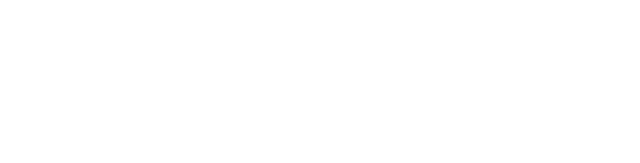
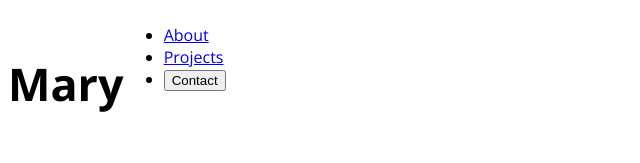
Before and after one commit to atikdev-bd/dev-portfolio, a plain HTML site: page index.html in a window 1280 px wide. Shown: the whole page, without its empty margins (0-640 px from the left). Drawn offline with nearby package versions, Linux system fonts and the light colour scheme.

Commit message:
styles css added

```diff
--- a/index.html
+++ b/index.html
@@ -4,11 +4,27 @@
 <head>
     <meta charset="UTF-8">
     <meta name="viewport" content="width=device-width, initial-scale=1.0">
-    <title>Web Developer Portfolio/title>
+    <link rel="preconnect" href="https://fonts.googleapis.com">
+    <link rel="preconnect" href="https://fonts.gstatic.com" crossorigin>
+    <link rel="preconnect" href="https://fonts.googleapis.com">
+    <link rel="preconnect" href="https://fonts.gstatic.com" crossorigin>
+    <link href="https://fonts.googleapis.com/css2?family=Open+Sans:ital,wght@0,300..800;1,300..800&display=swap"
+        rel="stylesheet">
+
+    <link rel="stylesheet" href="styles/portfolio.css">
+    <title>Web Developer Portfolio</title>
 </head>
 
-<body>
-    <header></header>
+<body class="open-sans-normal">
+    <header>
+        <nav>
+            <h3 class="nav-title">Ma<span>r</span>y</h3>
+            <ul>
+                <li><a href="#about">About</a></li>
+                <li><a href="#projects">Projects</a></li>
+                <li><a href="#contact"><button>Contact</button></a></li>
+        </nav>
+    </header>
     <main></main>
     <footer></footer>
 </body>
--- /dev/null
+++ b/styles/portfolio.css
@@ -0,0 +1,21 @@
+/* Google font family */
+
+
+.open-sans-normal {
+    font-family: "Open Sans", sans-serif;
+    font-optical-sizing: auto;
+    font-style: normal;
+    font-variation-settings:
+        "wdth" 100;
+}
+
+
+nav {
+    display: flex;
+}
+
+
+.nav-title {
+    font-weight: bold;
+    font-size: 45px;
+}
```
